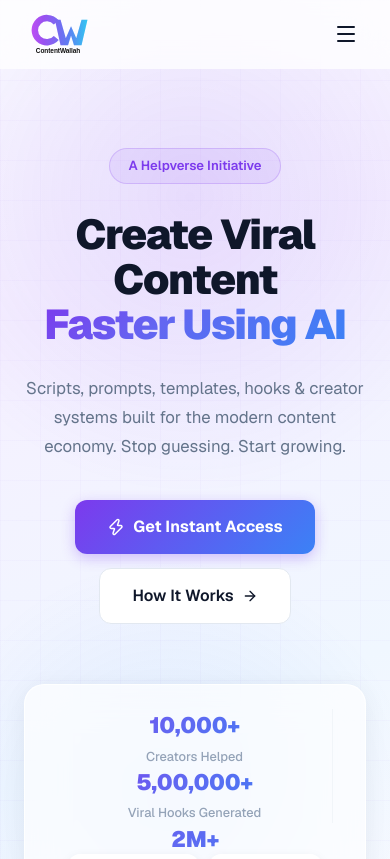
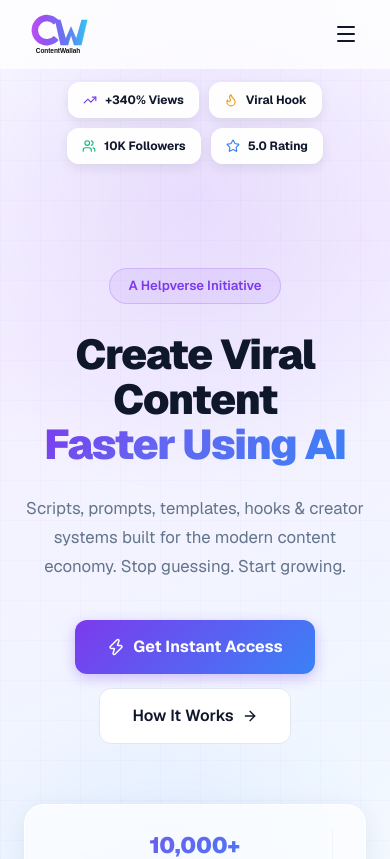
Before and after one commit to sahadev-choudhary/contentwallah, a Next.js app: page / in a window 390 px wide. Shown: the top 859 px of the page. Built offline with nearby package versions, Linux system fonts and the light colour scheme.

Commit message:
style: move floating cards to top of hero on mobile to prevent scrolling

```diff
--- a/sections/HeroSection.tsx
+++ b/sections/HeroSection.tsx
@@ -59,7 +59,7 @@ export default function HeroSection() {
       </div>
 
       {/* Main content */}
-      <div style={{ maxWidth: 1280, margin: '0 auto', padding: '80px 24px', width: '100%', position: 'relative', zIndex: 2 }}>
+      <div className="main-content-wrapper" style={{ maxWidth: 1280, margin: '0 auto', padding: '80px 24px', width: '100%', position: 'relative', zIndex: 2 }}>
         <div style={{ maxWidth: 800, margin: '0 auto', textAlign: 'center' }}>
 
           {/* Badge */}
@@ -136,9 +136,13 @@ export default function HeroSection() {
 
       <style>{`
         @media (max-width: 768px) {
+          .main-content-wrapper {
+            padding-top: 200px !important;
+          }
           .floating-cards-container {
             position: absolute;
-            bottom: 40px;
+            top: 90px;
+            bottom: auto;
             left: 0;
             width: 100%;
             display: flex;
```
